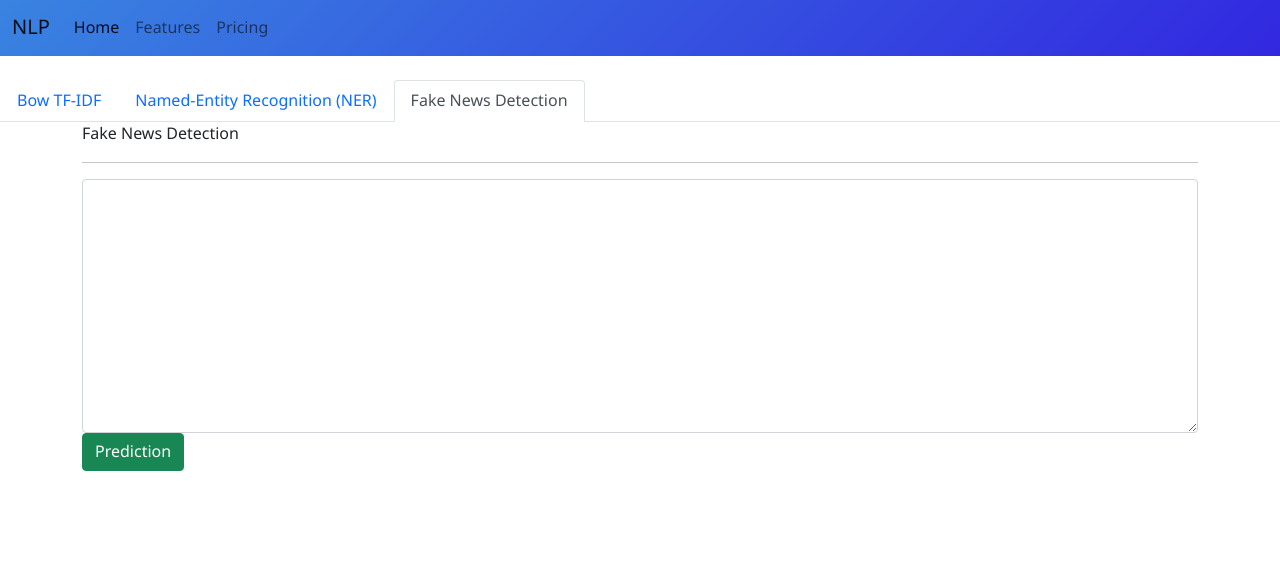
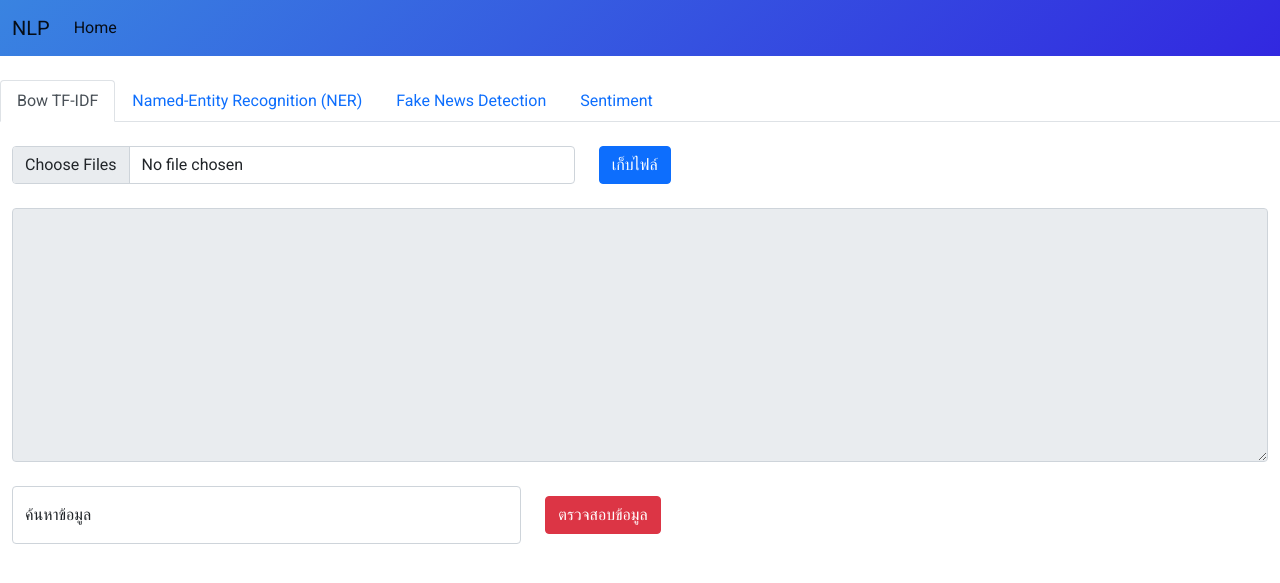
Before and after one commit to VORAVIT29/NLP-Identification, a Flask app: page / in a window 1280 px wide. Shown: the top 583 px of the page. Run offline with Flask 2, Linux system fonts and the light colour scheme.

Commit message:
update sentiment

```diff
--- a/app.py
+++ b/app.py
@@ -1,6 +1,6 @@
 import ast
 from werkzeug.utils import secure_filename
-from flask import Flask, render_template, request, redirect, session, url_for, Markup
+from flask import Flask, render_template, request, redirect, session, Markup
 from flask_session import Session
 # from flaskext.markdown import Markdown
 import tempfile
@@ -9,6 +9,7 @@ import os
 import NLP.gen as nlp
 import NLP.Spacy as sp
 import NLP.fackeNew as fn
+import NLP.sentiment as sent
 
 
 app = Flask(__name__)
@@ -104,6 +105,19 @@ def flask_new_re():
     return redirect('/')
 
 
+@app.route('/sentiment', methods=['POST'])
+def process_sentiment():
+    if request.method == 'POST':
+        text = request.form.get('text_sentiment')
+        sentiment = sent.sentiment(text)
+    return sentiment
+
+
+@app.route('/sentiment')
+def sentiment_re():
+    return redirect('/')
+
+
 if __name__ == '__main__':
     # get ip Address computer
     # ipAddr = socket.gethostbyname(socket.gethostname())
--- a/static/css/style.css
+++ b/static/css/style.css
@@ -1,7 +1,7 @@
-@import url('https://fonts.googleapis.com/css2?family=Noto+Sans+Thai&display=swap');
+@import url('https://fonts.googleapis.com/css2?family=Roboto&display=swap');
 
 * {
-    font-family: 'Noto Sans Thai', sans-serif;
+    font-family: 'Roboto', sans-serif;
 }
 
 .gradien {
--- a/static/js/call.js
+++ b/static/js/call.js
@@ -51,6 +51,7 @@ function chang_btn_disabled(class_anima, id_anima, dis_bool, html_id) {
     document.getElementById(html_id).disabled = dis_bool
 }
 
+// -------------------------------------- fake-new --------------------------------------
 function predict_fake() {
     let text_predict = document.getElementsByName('text_predict')[0].value
     chang_btn_disabled("spinner-border spinner-border-sm", "spinner_predict", true, 'btn_predict')
@@ -67,3 +68,18 @@ function predict_fake() {
         })
     }, 3000);
 }
+
+function predict_sentiment() {
+    let value = document.getElementsByName('sentiment_name')[0].value;
+
+    setTimeout(() => {
+        $.ajax({
+            type: 'POST',
+            url: '/sentiment',
+            data: { 'text_sentiment': value },
+            success: (data) => {
+                document.getElementById('sent_result').innerHTML = data
+            }
+        })
+    }, 1000);
+}
--- a/templates/page.html
+++ b/templates/page.html
@@ -22,8 +22,6 @@
         <div class="container-fluid">
             <div class="navbar-brand">
                 NLP
-                <!-- <img src="./static/nlp_image.png" alt="NLP" width="30" height="30"
-                    class="d-inline-block align-text-top"> -->
             </div>
             <button class="navbar-toggler" type="button" data-bs-toggle="collapse" data-bs-target="#navbarNavAltMarkup"
                 aria-controls="navbarNavAltMarkup" aria-expanded="false" aria-label="Toggle navigation">
@@ -31,33 +29,37 @@
             </button>
             <div class="collapse navbar-collapse" id="navbarNavAltMarkup">
                 <div class="navbar-nav">
-                    <a class="nav-link active" aria-current="page" href="#">Home
-                    </a>
-                    <a class="nav-link" href="#">Features</a>
-                    <a class="nav-link" href="#">Pricing</a>
+                    <a class="nav-link active" aria-current="page" href="#">Home</a>
+                    <!-- <a class="nav-link" href="#">Features</a>
+                    <a class="nav-link" href="#">Pricing</a> -->
                 </div>
             </div>
         </div>
     </nav>
+
     <br>
     <ul class="nav nav-tabs" id="myTab" role="tablist">
         <li class="nav-item" role="presentation">
-            <button class="nav-link " id="home-tab" data-bs-toggle="tab" data-bs-target="#home" type="button" role="tab"
-                aria-controls="home" aria-selected="true">Bow TF-IDF</button>
+            <button class="nav-link active" id="home-tab" data-bs-toggle="tab" data-bs-target="#home" type="button"
+                role="tab" aria-controls="home" aria-selected="true">Bow TF-IDF</button>
         </li>
         <li class="nav-item" role="presentation">
             <button class="nav-link" id="ner-tab" data-bs-toggle="tab" data-bs-target="#ner" type="button" role="tab"
                 aria-controls="ner" aria-selected="false">Named-Entity Recognition (NER)</button>
         </li>
         <li class="nav-item" role="presentation">
-            <button class="nav-link active" id="contact-tab" data-bs-toggle="tab" data-bs-target="#fakeNew"
-                type="button" role="tab" aria-controls="contact" aria-selected="false">Fake News Detection</button>
+            <button class="nav-link" id="contact-tab" data-bs-toggle="tab" data-bs-target="#fakeNew" type="button"
+                role="tab" aria-controls="contact" aria-selected="false">Fake News Detection</button>
+        </li>
+        <li class="nav-item" role="presentation">
+            <button class="nav-link" id="contact-tab" data-bs-toggle="tab" data-bs-target="#sentiment" type="button"
+                role="tab" aria-controls="contact" aria-selected="false">Sentiment</button>
         </li>
     </ul>
     <div class="container-fluid">
         <div class="tab-content" id="myTabContent">
             <!-- page 1 -->
-            <div class="tab-pane fade " id="home" role="tabpanel" aria-labelledby="home-tab">
+            <div class="tab-pane fade show active" id="home" role="tabpanel" aria-labelledby="home-tab">
                 <br>
                 <div class="row">
                     <div class="col-6">
@@ -232,47 +234,48 @@
                                         <option>CARDINAL</option>
                                     </select>
                                 </div>
-                                <!--<div class="row">
+
+                                <!-- <div class="row">
                                     <div class="col-3">
                                         <div class="form-check">
                                             <input type="checkbox" class="form-check-input" id="person"
-                                                value="person" />
+                                                value="PERSON" />
                                             <label class="form-check-label" for="person">
                                                 PERSON
                                             </label>
                                         </div>
                                         <div class="form-check">
-                                            <input type="checkbox" class="form-check-input" id="norp" value="norp" />
+                                            <input type="checkbox" class="form-check-input" id="norp" value="NORP" />
                                             <label class="form-check-label" for="norp">
                                                 NORP
                                             </label>
                                         </div>
                                         <div class="form-check">
-                                            <input type="checkbox" class="form-check-input" name="org" id="org">
+                                            <input type="checkbox" class="form-check-input" name="ORG" id="org">
                                             <label class="form-check-label" for="org">
                                                 ORG
                                             </label>
                                         </div>
                                         <div class="form-check">
-                                            <input type="checkbox" class="form-check-input" name="gpe" id="gpe">
+                                            <input type="checkbox" class="form-check-input" name="GPE" id="gpe">
                                             <label class="form-check-label" for="gpe">
                                                 GPE
                                             </label>
                                         </div>
                                         <div class="form-check">
-                                            <input type="checkbox" class="form-check-input" name="loc" id="loc">
+                                            <input type="checkbox" class="form-check-input" name="LOC" id="loc">
                                             <label class="form-check-label" for="loc">
                                                 LOC
                                             </label>
                                         </div>
                                         <div class="form-check">
-                                            <input type="checkbox" class="form-check-input" name="product" id="product">
+                                            <input type="checkbox" class="form-check-input" name="PRODUCT" id="product">
                                             <label class="form-check-label" for="product">
                                                 PRODUCT
                                             </label>
                                         </div>
                                         <div class="form-check">
-                                            <input type="checkbox" class="form-check-input" name="event" id="event">
+                                            <input type="checkbox" class="form-check-input" name="EVENT" id="event">
                                             <label class="form-check-label" for="event">
                                                 EVENT
                                             </label>
@@ -285,14 +288,14 @@
                                             </label>
                                         </div>
                                         <div class="form-check">
-                                            <input type="checkbox" class="form-check-input" name="language"
+                                            <input type="checkbox" class="form-check-input" name="LANGUAGE"
                                                 id="language">
                                             <label class="form-check-label" for="language">
                                                 LANGUAGE
                                             </label>
                                         </div>
                                         <div class="form-check">
-                                            <input type="checkbox" class="form-check-input" name="date" id="date">
+                                            <input type="checkbox" class="form-check-input" name="DATE" id="date">
                                             <label class="form-check-label" for="date">
                                                 DATE
                                             </label>
@@ -300,45 +303,46 @@
                                     </div>
                                     <div class="col-3">
                                         <div class="form-check">
-                                            <input type="checkbox" class="form-check-input" name="time" id="time">
+                                            <input type="checkbox" class="form-check-input" name="TIME" id="time">
                                             <label class="form-check-label" for="time">
                                                 TIME
                                             </label>
                                         </div>
                                         <div class="form-check">
-                                            <input type="checkbox" class="form-check-input" name="percent" id="percent">
+                                            <input type="checkbox" class="form-check-input" name="PERCENT" id="percent">
                                             <label class="form-check-label" for="percent">
                                                 PERCENT
                                             </label>
                                         </div>
                                         <div class="form-check">
-                                            <input type="checkbox" class="form-check-input" name="money" id="money">
+                                            <input type="checkbox" class="form-check-input" name="MONEY" id="money">
                                             <label class="form-check-label" for="money">
                                                 MONEY
                                             </label>
                                         </div>
                                         <div class="form-check">
-                                            <input type="checkbox" class="form-check-input" name="quantity"
+                                            <input type="checkbox" class="form-check-input" name="QUANTITY"
                                                 id="quantity">
                                             <label class="form-check-label" for="quantity">
                                                 QUANTITY
                                             </label>
                                         </div>
                                         <div class="form-check">
-                                            <input type="checkbox" class="form-check-input" name="ordinal" id="ordinal">
+                                            <input type="checkbox" class="form-check-input" name="ORDINAL" id="ordinal">
                                             <label class="form-check-label" for="ordinal">
                                                 ORDINAL
                                             </label>
                                         </div>
                                         <div class="form-check">
-                                            <input type="checkbox" class="form-check-input" name="cardinal"
+                                            <input type="checkbox" class="form-check-input" name="CARDINAL"
                                                 id="cardinal">
                                             <label class="form-check-label" for="cardinal">
                                                 CARDINAL
                                             </label>
                                         </div>
                                     </div>
-                                </div>-->
+                                </div> -->
+
                             </div>
 
                             <!-- <div class="col-4">
@@ -384,7 +388,7 @@
             </div>
 
             <!-- page 3 -->
-            <div class="tab-pane fade show active" id="fakeNew" role="tabpanel" aria-labelledby="contact-tab">
+            <div class="tab-pane fade" id="fakeNew" role="tabpanel" aria-labelledby="contact-tab">
                 <div class="container">
                     Fake News Detection
                     <hr>
@@ -397,7 +401,74 @@
                     <span id="resulte-predict"></span>
                 </div>
             </div>
+
+            <!-- page 4 -->
+            <div class="tab-pane fade" id="sentiment" role="tabpanel" aria-labelledby="contact-tab">
+                <br>
+                Sentiment
+                <hr>
+                <div class="container-fluid">
+                    <div class="row">
+                        <div class="col-6">
+                            <div class="form-floating">
+                                <textarea class="form-control" placeholder="wait...." id="floatingTextarea2"
+                                    style="height:15rem;" name="sentiment_name"></textarea>
+                                <label for="floatingTextarea2">ข้อความ</label>
                             </div>
+                        </div>
+                        <div class="col">
+                            <button class="btn btn-warning" onclick="predict_sentiment()">Predict</button>
+                            &nbsp;
+                        </div>
+                        <div class="col">
+                            <span id="sent_result"></span>
+                        </div>
+                    </div>
+                    <hr>
+                    <div class="row row-cols-3">
+                        <div class="col">
+                            <div class="alert alert-danger d-flex align-items-center" role="alert">
+                                <svg xmlns="http://www.w3.org/2000/svg" width="16" height="16" fill="currentColor"
+                                    class="bi bi-emoji-frown-fill" viewBox="0 0 16 16">
+                                    <path
+                                        d="M8 16A8 8 0 1 0 8 0a8 8 0 0 0 0 16zM7 6.5C7 7.328 6.552 8 6 8s-1-.672-1-1.5S5.448 5 6 5s1 .672 1 1.5zm-2.715 5.933a.5.5 0 0 1-.183-.683A4.498 4.498 0 0 1 8 9.5a4.5 4.5 0 0 1 3.898 2.25.5.5 0 0 1-.866.5A3.498 3.498 0 0 0 8 10.5a3.498 3.498 0 0 0-3.032 1.75.5.5 0 0 1-.683.183zM10 8c-.552 0-1-.672-1-1.5S9.448 5 10 5s1 .672 1 1.5S10.552 8 10 8z" />
+                                </svg>
+                                &nbsp;
+                                <div>
+                                    Negative
+                                </div>
+                            </div>
+                        </div>
+                        <div class="col">
+                            <div class="alert alert-success d-flex align-items-center" role="alert">
+                                <svg xmlns="http://www.w3.org/2000/svg" width="16" height="16" fill="currentColor"
+                                    class="bi bi-emoji-smile-fill" viewBox="0 0 16 16">
+                                    <path
+                                        d="M8 16A8 8 0 1 0 8 0a8 8 0 0 0 0 16zM7 6.5C7 7.328 6.552 8 6 8s-1-.672-1-1.5S5.448 5 6 5s1 .672 1 1.5zM4.285 9.567a.5.5 0 0 1 .683.183A3.498 3.498 0 0 0 8 11.5a3.498 3.498 0 0 0 3.032-1.75.5.5 0 1 1 .866.5A4.498 4.498 0 0 1 8 12.5a4.498 4.498 0 0 1-3.898-2.25.5.5 0 0 1 .183-.683zM10 8c-.552 0-1-.672-1-1.5S9.448 5 10 5s1 .672 1 1.5S10.552 8 10 8z" />
+                                </svg>
+                                &nbsp;
+                                <div>
+                                    Positive
+                                </div>
+                            </div>
+                        </div>
+                        <div class="col">
+                            <div class="alert alert-warning d-flex align-items-center" role="alert">
+                                <svg xmlns="http://www.w3.org/2000/svg" width="16" height="16" fill="currentColor"
+                                    class="bi bi-emoji-neutral-fill" viewBox="0 0 16 16">
+                                    <path
+                                        d="M8 16A8 8 0 1 0 8 0a8 8 0 0 0 0 16zM7 6.5C7 7.328 6.552 8 6 8s-1-.672-1-1.5S5.448 5 6 5s1 .672 1 1.5zm-3 4a.5.5 0 0 1 .5-.5h7a.5.5 0 0 1 0 1h-7a.5.5 0 0 1-.5-.5zM10 8c-.552 0-1-.672-1-1.5S9.448 5 10 5s1 .672 1 1.5S10.552 8 10 8z" />
+                                </svg>
+                                &nbsp;
+                                <div>
+                                    Neutral
+                                </div>
+                            </div>
+                        </div>
+
+
+                    </div>
+
                 </div>
 
                 <script src="https://cdn.jsdelivr.net/npm/@popperjs/core@2.9.2/dist/umd/popper.min.js"
```
Also changed, not shown: NLP/sentiment.py (added, +16 -0 lines), 2 other files. Lines whose indentation alone changed are shown as unchanged.
